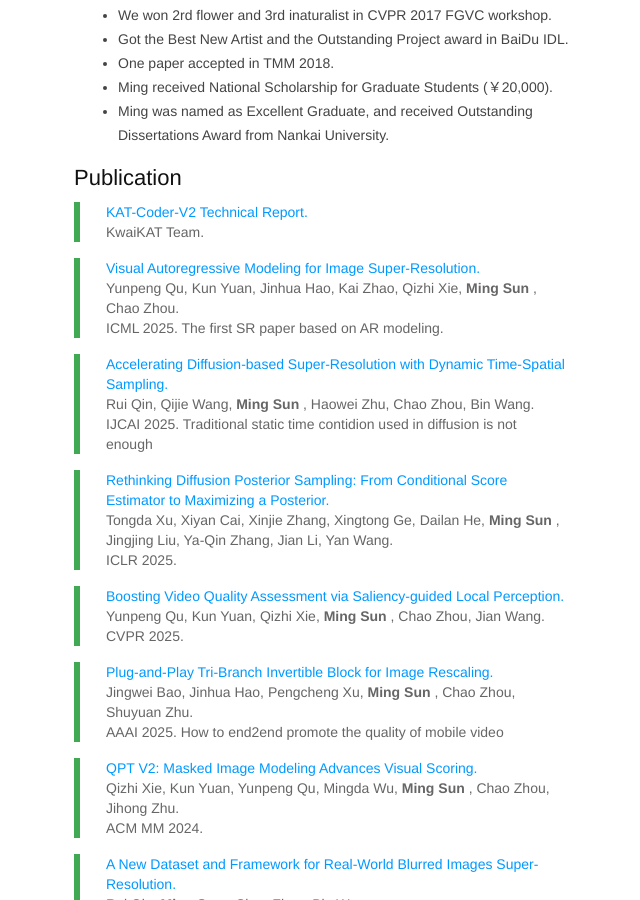
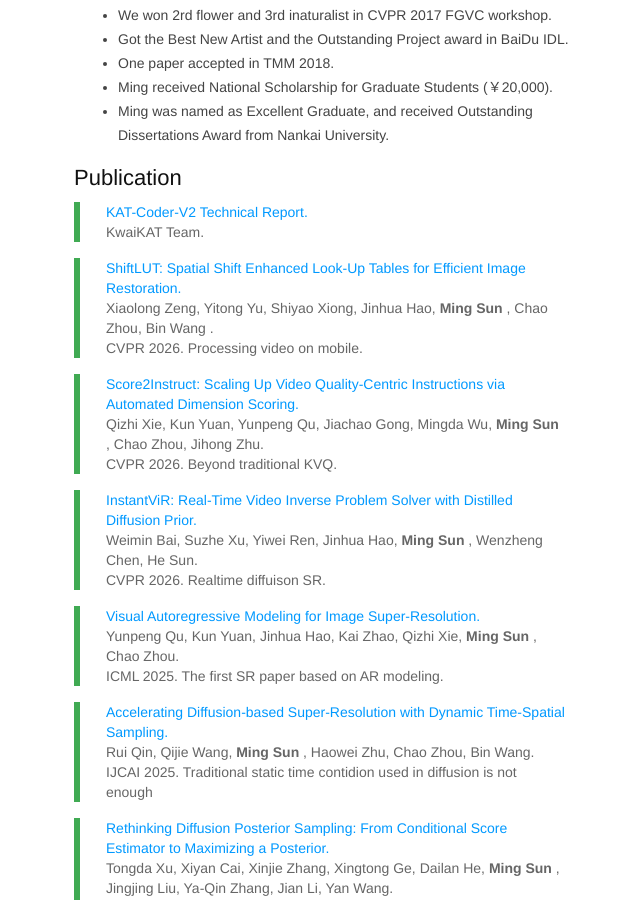
Before and after one commit to msunming/msunming.github.io, a Jekyll site: the page index.html, which Jekyll copies as it is, in a window 1280 px wide and 900 px high, scrolled down 2379 px. Shown: the whole window, without its empty margins (86-726 px from the left). Built offline with Jekyll 4.4.1, drawn with Linux system fonts in a browser that asks for light colours.

Commit message:
Update index.html

```diff
--- a/index.html
+++ b/index.html
@@ -538,6 +538,32 @@ pre .markdown .emphasis {
 		</blockquote>
 
 		<!-- -->
+		<blockquote>
+			<p><a href="https://arxiv.org/abs/2603.00906">
+			ShiftLUT: Spatial Shift Enhanced Look-Up Tables for Efficient Image Restoration.</a><br />
+			Xiaolong Zeng, Yitong Yu, Shiyao Xiong, Jinhua Hao, <strong > Ming Sun </strong> , Chao Zhou, Bin Wang . <br />
+			CVPR 2026. Processing video on mobile. <br /></p>
+		</blockquote>
+
+		<!-- -->
+
+		<blockquote>
+			<p><a href="https://arxiv.org/abs/2506.21011">
+			Score2Instruct: Scaling Up Video Quality-Centric Instructions via Automated Dimension Scoring.</a><br />
+			Qizhi Xie, Kun Yuan, Yunpeng Qu, Jiachao Gong, Mingda Wu, <strong > Ming Sun </strong>, Chao Zhou, Jihong Zhu. <br />
+			CVPR 2026. Beyond traditional KVQ. <br /></p>
+		</blockquote>
+
+		<!-- -->
+
+		<blockquote>
+			<p><a href="https://arxiv.org/abs/2511.14208">
+			InstantViR: Real-Time Video Inverse Problem Solver with Distilled Diffusion Prior.</a><br />
+			Weimin Bai, Suzhe Xu, Yiwei Ren, Jinhua Hao, <strong > Ming Sun </strong> , Wenzheng Chen, He Sun. <br />
+			CVPR 2026. Realtime diffuison SR. <br /></p>
+		</blockquote>
+
+		<!-- -->
 
 		<blockquote>
 			<p><a href="https://openreview.net/pdf?id=JPTpUGJDGY">
```
